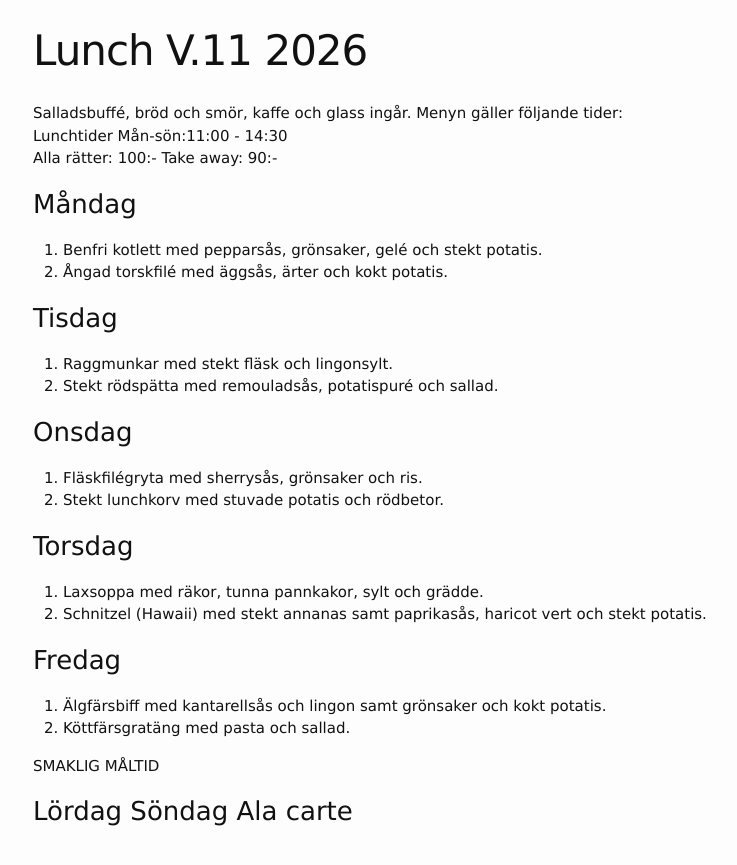
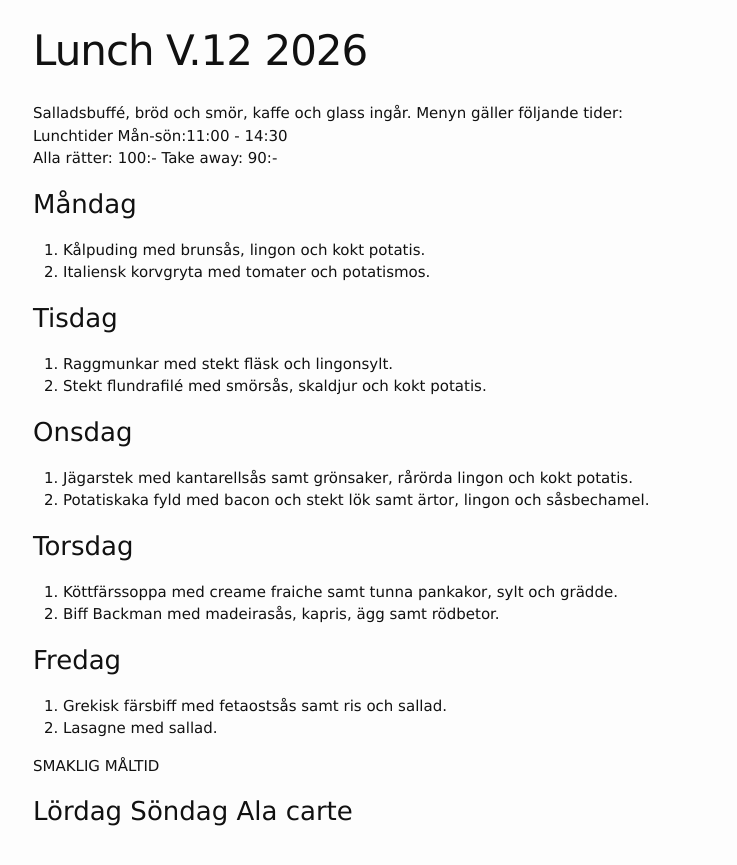
Before and after one commit to FarInn62/farinn62.github.io, a Jekyll site: the page built from lunch.md, in a window 1280 px wide. Shown: the top 865 px of the page, without its empty margins (237-974 px from the left). Built offline with Jekyll 4.4.1, drawn with Linux system fonts in a browser that asks for light colours.

Commit message:
Revise lunch menu to version 12, 2026
Updated lunch menu for version 12, 2026 with new dishes for each day.

```diff
--- a/lunch.md
+++ b/lunch.md
@@ -1,6 +1,6 @@
 ---
 layout: foodmenu
-title: Lunch V.11 2026
+title: Lunch V.12 2026
 permalink: /lunch/
 published: true
 ---
@@ -11,28 +11,28 @@ Alla rätter: 100:- Take away: 90:-
 
 ### Måndag
 
-1. Benfri kotlett med pepparsås, grönsaker, gelé och stekt potatis.
-2. Ångad torskfilé med äggsås, ärter och kokt potatis.
+1. Kålpuding med brunsås, lingon och kokt potatis.
+2. Italiensk korvgryta med tomater och potatismos.
 
 ### Tisdag
 
 1. Raggmunkar med stekt fläsk och lingonsylt.
-2. Stekt rödspätta med remouladsås, potatispuré och sallad.
+2. Stekt flundrafilé med smörsås, skaldjur och kokt potatis.
 
 ### Onsdag
 
-1. Fläskfilégryta med sherrysås, grönsaker och ris.
-2. Stekt lunchkorv med stuvade potatis och rödbetor.
+1. Jägarstek med kantarellsås samt grönsaker, rårörda lingon och kokt potatis.
+2. Potatiskaka fyld med bacon och stekt lök samt ärtor, lingon och såsbechamel.
 
 ### Torsdag
 
-1.  Laxsoppa med räkor, tunna pannkakor, sylt och grädde.
-2.  Schnitzel (Hawaii) med stekt annanas samt paprikasås, haricot vert och stekt potatis.
+1.  Köttfärssoppa med creame fraiche samt tunna pankakor, sylt och grädde.
+2.  Biff Backman med madeirasås, kapris, ägg samt rödbetor.
 
 ### Fredag
 
-1. Älgfärsbiff med kantarellsås och lingon samt grönsaker och kokt potatis.
-2. Köttfärsgratäng med pasta och sallad.
+1. Grekisk färsbiff med fetaostsås samt ris och sallad.
+2. Lasagne med sallad.
 
 SMAKLIG MÅLTID
 
```
